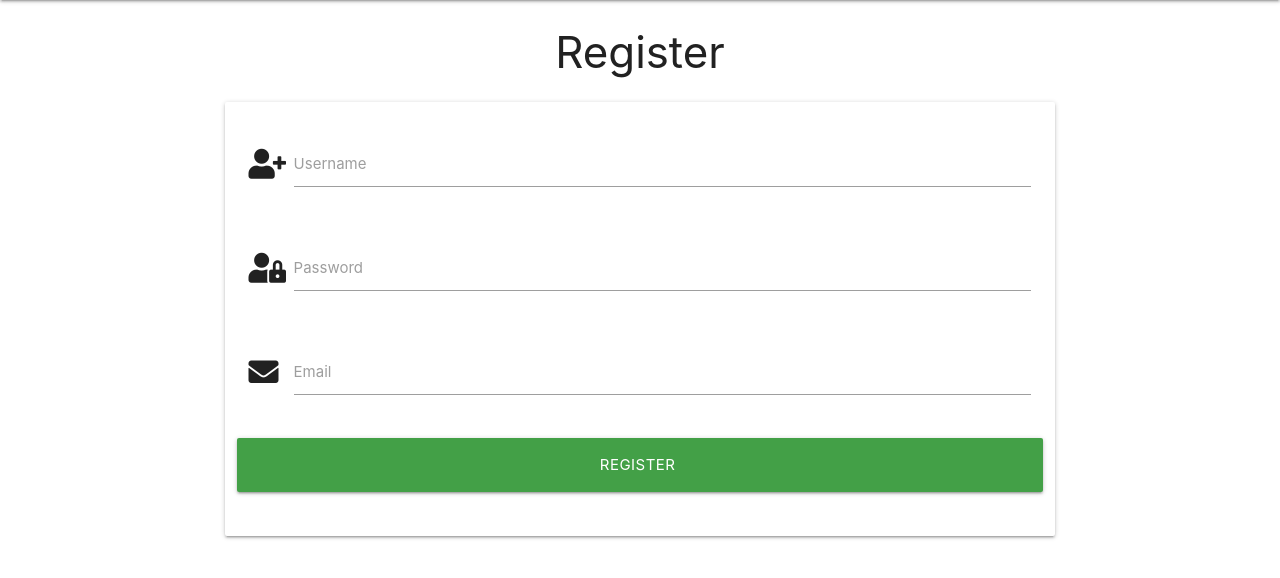
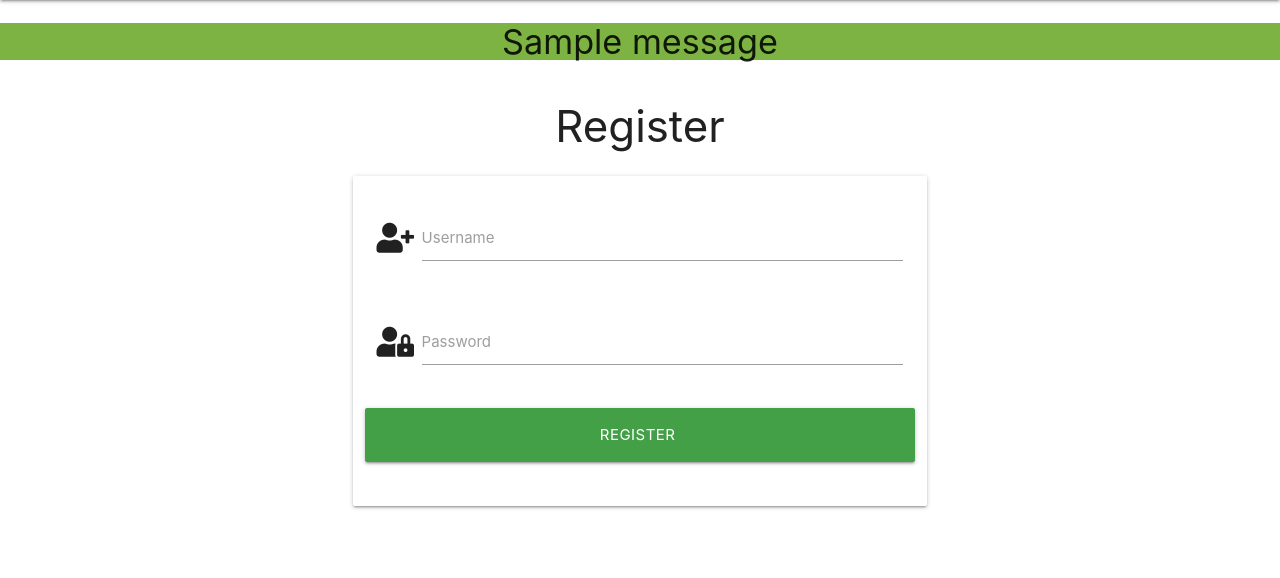
Before and after one commit to sunshine274/MS3-my_book_journal, a Flask app: page /register in a window 1280 px wide. Shown: the part 64-642 px from the top of the page. Run offline with Flask 2, Linux system fonts and the light colour scheme; one stand-in notice (Sample message) is shown; some libraries are stand-ins or nearby versions.

Commit message:
added register functionality

```diff
--- a/app.py
+++ b/app.py
@@ -28,6 +28,24 @@ def browse_books():
 
 @app.route("/register", methods=["GET", "POST"])
 def register():
+    if request.method == "POST":
+        # check if user already exists
+        existing_user = mongo.db.users.find_one(
+            {"username": request.form.get("username").lower()}
+        )
+        if existing_user:
+            flash("Username already exists!")
+            return redirect(url_for("register"))
+
+        register = {
+            "username": request.form.get("username").lower(),
+            "password": generate_password_hash(request.form.get("password")),
+        }
+        mongo.db.users.insert_one(register)
+
+        # put the new user into 'session' cookie
+        session["user"] = request.form.get("username").lower()
+        flash("Registration Successful!")
     return render_template("register.html")
 
 
--- a/static/css/style.css
+++ b/static/css/style.css
@@ -0,0 +1,3 @@
+.flashes {
+line-height: 3;
+}
--- a/templates/base.html
+++ b/templates/base.html
@@ -46,11 +46,28 @@
   </ul>
 
 </header>
-    {% block content %}
+
+<section>
+<!-- flash messages -->
+{% with messages = get_flashed_messages() %}
+{% if messages %}
+{% for message in messages %}
+<div class="row flashes">
+<h4 class="light-green darken-1 center-align">
+{{ message }}
+</h4>
+</div>
+{% endfor %}
+{% endif %}
+{% endwith %}
+</section>
+
+<main class="container">
+  {% block content %}
+    {% endblock %}
+</main>
 
 
-
-    {% endblock %}
     <script src="https://code.jquery.com/jquery-3.5.1.min.js"
         integrity="sha256-9/aliU8dGd2tb6OSsuzixeV4y/faTqgFtohetphbbj0=" crossorigin="anonymous"></script>
     <script src="https://cdnjs.cloudflare.com/ajax/libs/materialize/1.0.0/js/materialize.min.js"></script>
--- a/templates/register.html
+++ b/templates/register.html
@@ -9,7 +9,7 @@
       <div class="row">
         <div class="input-field col s12">
           <i class="fas fa-user-plus prefix"></i>
-          <input id="username" name="username" type="text" class="validate" />
+          <input id="username" name="username" type="text" class="validate" minlength="5" maxlength="15" pattern="^[a-zA-Z0-9]{5,15}$" required/>
           <label for="username">Username</label>
         </div>
       </div>
@@ -17,18 +17,18 @@
       <div class="row">
         <div class="input-field col s12">
         <i class="fas fa-user-lock prefix"></i>
-          <input id="password" name="password" type="password" class="validate">
+          <input id="password" name="password" type="password" class="validate" minlength="6" maxlength="12" pattern="^[a-zA-Z0-9]{6,12}$" required>
           <label for="password">Password</label>
         </div>
       </div>
       <!-- email -->
-      <div class="row">
+      <!-- <div class="row">
         <div class="input-field col s12">
         <i class="fas fa-envelope prefix"></i>
           <input id="email" type="email" class="validate">
           <label for="email">Email</label>
         </div>
-      </div>
+      </div> -->
       <!-- button -->
       <div class="row">
       <button type="submit" class="col s12 btn-large green darken-1">
```
